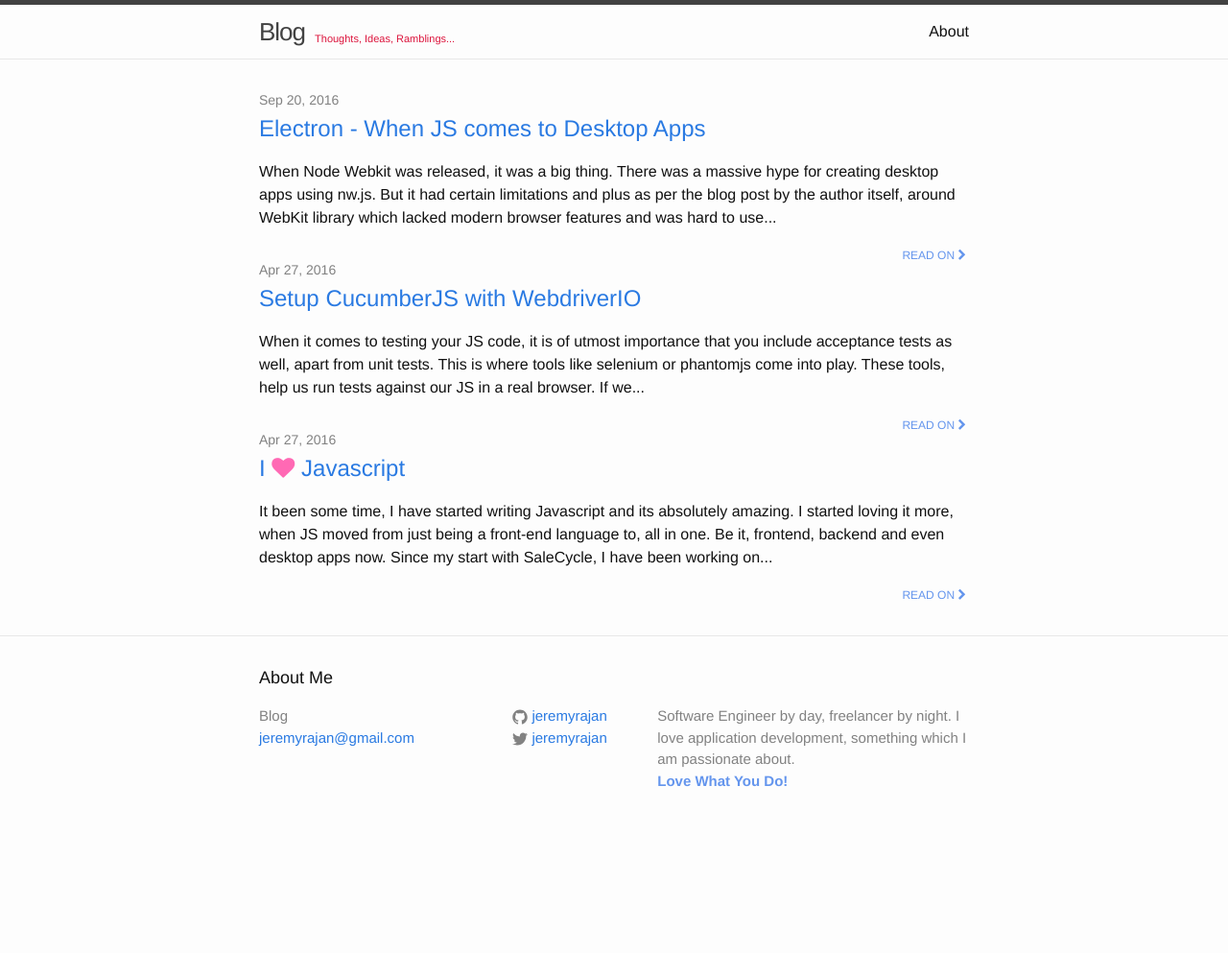
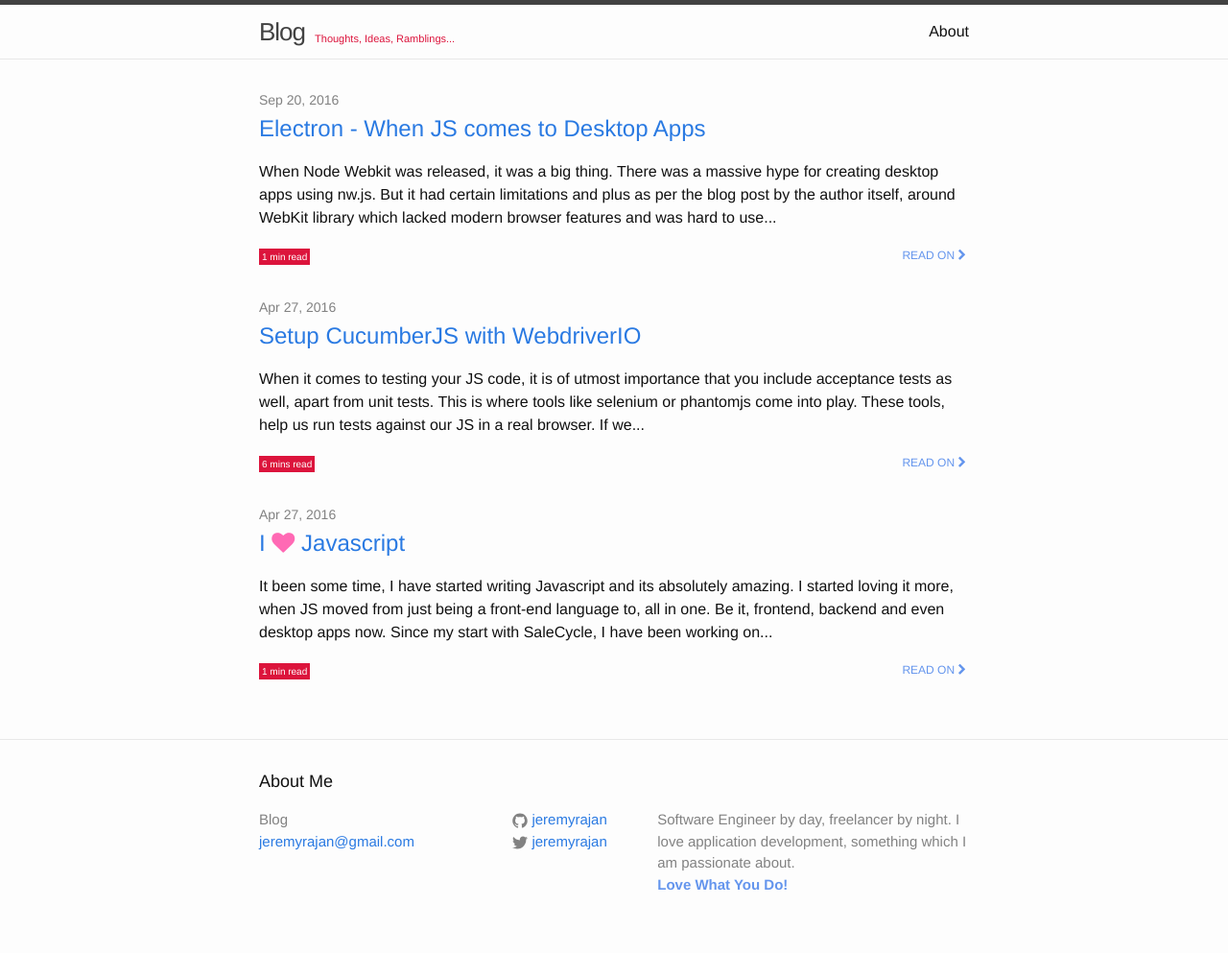
Before and after one commit to jeremyrajan/blog.jeremyrajan.github.io, a Jekyll site: the page built from index.html, in a window 1280 px wide. Shown: the whole page at 96% size. Built offline with Jekyll 4.4.1, drawn with Linux system fonts in a browser that asks for light colours; nearby versions of some CDN libraries; before the commit the page ends 900 px from its top, so only the background shows below that.

Commit message:
read update

```diff
--- a/Gemfile
+++ b/Gemfile
@@ -2,4 +2,3 @@ source "https://rubygems.org"
 
 gem 'jekyll-compose', group: [:jekyll_plugins]
 gem 'jemoji', group: [:jekyll_plugins]
-gem 'jekyll-time-to-read', group: [:jekyll_plugins]
--- a/_config.yml
+++ b/_config.yml
@@ -21,4 +21,3 @@ markdown: kramdown
 
 gems:
   - jemoji
-  - jekyll-time-to-read
--- a/_sass/_style.scss
+++ b/_sass/_style.scss
@@ -63,6 +63,9 @@ slogan{
     color: white;
     padding: 3px;
     font-size: 10px;
+}
+
+.right {
     float: right;
     clear: both;
 }
--- a/index.html
+++ b/index.html
@@ -15,6 +15,14 @@ layout: default
         <p>
           {{ post.content | strip_html | truncatewords: 50 }}
         </p>
+        <small class="read-time">
+            {% assign words = post.content | number_of_words %}
+            {% if words < 360 %}
+            1 min read
+            {% else %}
+            {{ words | divided_by:180 }} mins read
+            {% endif %}
+        </small>
         <a class="read-on" href="{{ post.url | prepend: site.baseurl }}">Read On <i class="fa fa-chevron-right" aria-hidden="true"></i></a>
       </li>
     {% endfor %}
```
Also changed, not shown: _layouts/post.html (+8 -1 lines), Gemfile.lock.
